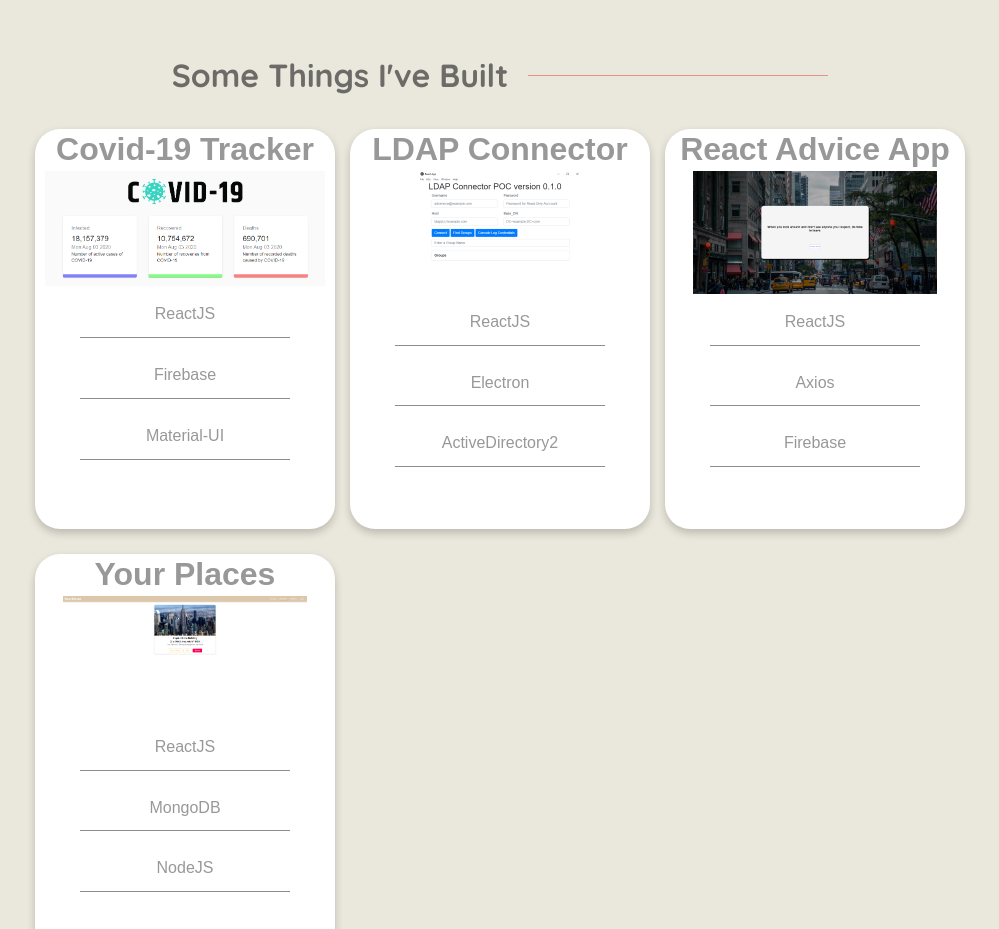
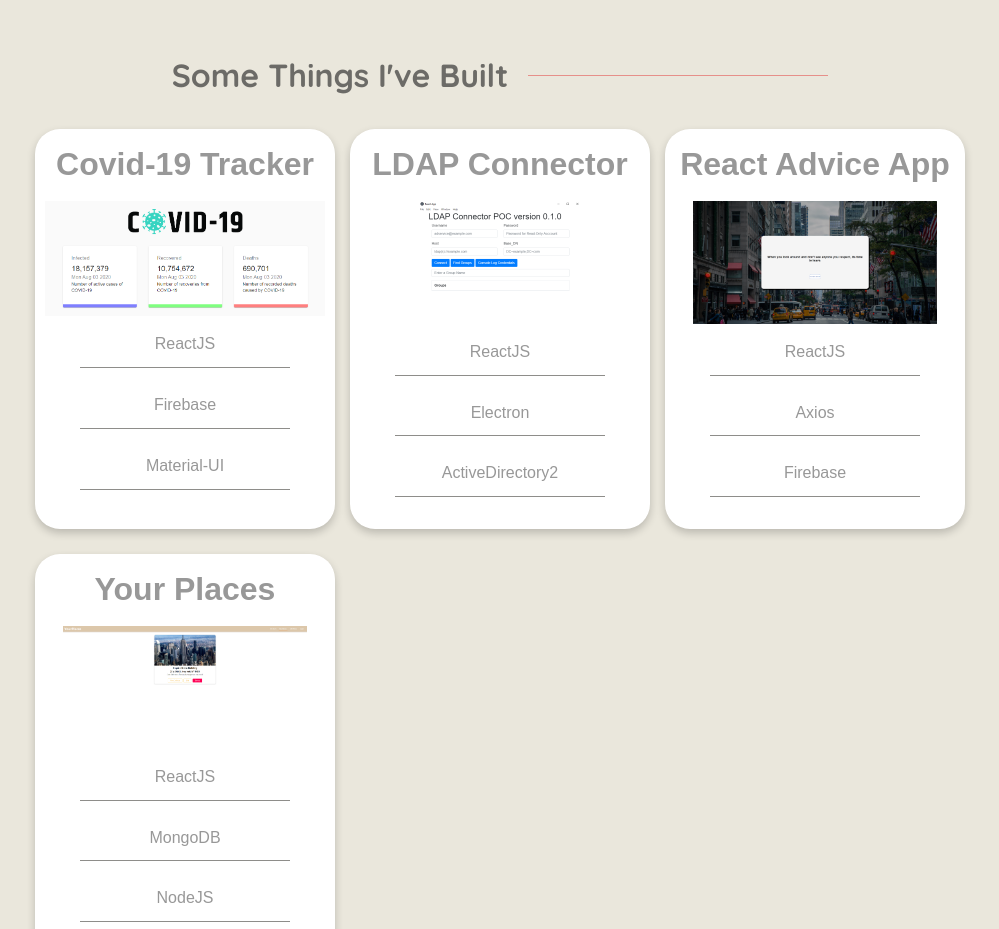
Before and after one commit to AustinSpinazze/ReactPersonalPortfolio, a React app: page / in a window 1280 px wide. Shown: the part 2120-3049 px from the top of the page, without its empty margins (140-1139 px from the left). Built offline with nearby package versions, Linux system fonts and the light colour scheme.

Commit message:
- Adjusted card spacing

```diff
--- a/src/app/common/Card/card.css
+++ b/src/app/common/Card/card.css
@@ -34,6 +34,10 @@
 .flip-card-front {
   background-color: white;
   border-radius: 25px;
+}
+
+.flip-card-front h1 {
+  margin: 15px 0;
 }
 
 .flip-card-back {
```
